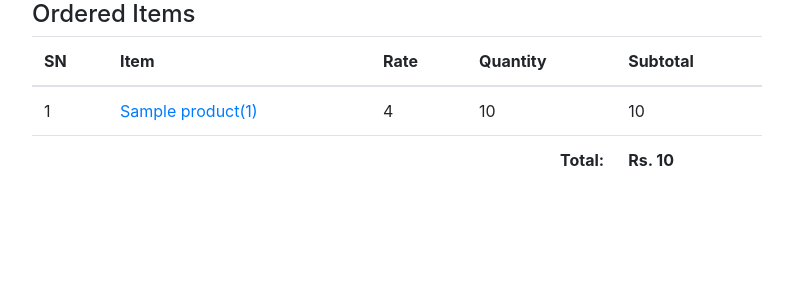
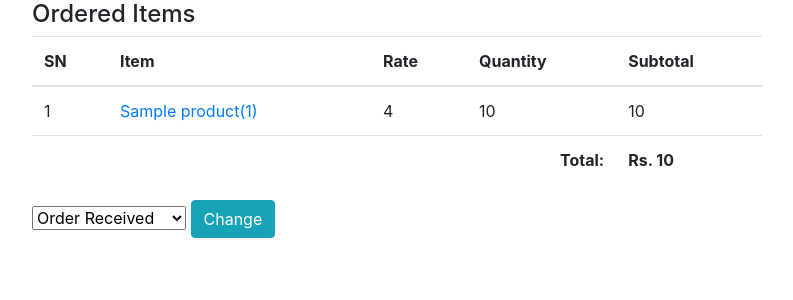
Before and after one commit to UmeshBabu7/Ecommerce-Website, a Django app: page /admin-order/1/ in a window 1280 px wide. Shown: the part 291-591 px from the top of the page, without its empty margins (243-1036 px from the left). Run offline with Django 5.2, Linux system fonts and the light colour scheme; a user stored in the database is signed in; tables that the repository leaves empty hold one stand-in row (values such as "Sample post"); some libraries are stand-ins or nearby versions.

Commit message:
Admin Panel, Order Management

```diff
--- a/website/ecomapp/urls.py
+++ b/website/ecomapp/urls.py
@@ -26,6 +26,9 @@ urlpatterns = [
     path("admin-order/<int:pk>/", AdminOrderDetailView.as_view(),
          name="adminorderdetail"),
     path("admin-all-orders/", AdminOrderListView.as_view(), name="adminorderlist"),
+    path("admin-order-<int:pk>-change/",
+         AdminOrderStatuChangeView.as_view(), name="adminorderstatuschange"),
+
 
 
 
--- a/website/ecomapp/views.py
+++ b/website/ecomapp/views.py
@@ -322,12 +322,27 @@ class AdminOrderDetailView(AdminRequiredMixin,DetailView):
     model = Order
     context_object_name = "ord_obj"
 
+    def get_context_data(self, **kwargs):
+        context=super().get_context_data(**kwargs)
+        context['allstatus']=ORDER_STATUS
+        return context
+
 class AdminOrderListView(AdminRequiredMixin, ListView):
     template_name = "adminpages/adminorderlist.html"
     queryset = Order.objects.all().order_by("-id")
     context_object_name = "allorders"
 
 
+
+class AdminOrderStatuChangeView(AdminRequiredMixin, View):
+    def post(self, request, *args, **kwargs):
+        order_id = self.kwargs["pk"]
+        order_obj = Order.objects.get(id=order_id)
+        # arko order status change grna lai code
+        new_status = request.POST.get("status")
+        order_obj.order_status = new_status
+        order_obj.save()
+        return redirect(reverse_lazy("ecomapp:adminorderdetail", kwargs={"pk": order_id}))
 
 
 
--- a/website/templates/adminpages/adminorderdetail.html
+++ b/website/templates/adminpages/adminorderdetail.html
@@ -40,6 +40,18 @@
                 </tr>
             </tbody>
         </table>
+        <form action="{% url 'ecomapp:adminorderstatuschange' ord_obj.id %}" method="POST">
+            {% csrf_token %}
+            <select name="status">
+                {% for i, j in allstatus %}
+                {% comment %} jun order status chahine ho , tesko logic code.. {% endcomment %}
+                <option value="{{i}}" {% if i == ord_obj.order_status %}selected{% endif %}>{{j}}</option>
+                {% endfor %}
+            </select>
+            <button class="btn btn-info">Change</button>
+
+        </form>
+
     </div>
 </div>
 </div>
```
